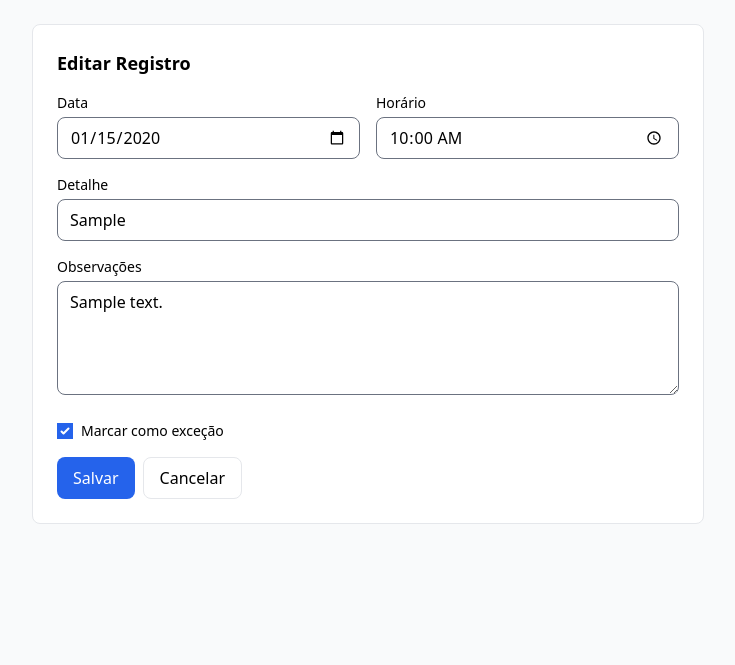
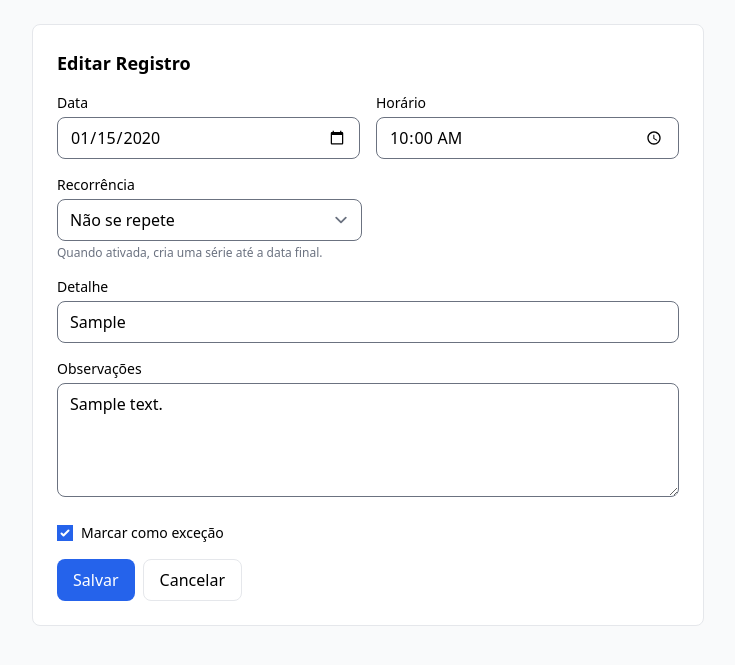
Before and after one commit to ArthurPoggy/cuidarjuntos, a Django app: page /care/records/1/edit/ in a window 1280 px wide. Shown: the part 65-730 px from the top of the page, without its empty margins (0-735 px from the left). Run offline with Django 4.2, Linux system fonts and the light colour scheme; a user stored in the database is signed in; tables that the repository leaves empty hold one stand-in row (values such as "Sample post"); some libraries are stand-ins or nearby versions.

Commit message:
recorrencia em editar registro

```diff
--- a/templates/care/record_form.html
+++ b/templates/care/record_form.html
@@ -35,6 +35,21 @@
                value="{{ form.time.value|default:form.instance.time|time:'H:i' }}"
                class="w-full rounded-lg border px-3 py-2">
         {{ form.time.errors }}
+      </div>
+    </div>
+
+    <!-- Recorrência -->
+    <div class="grid grid-cols-1 sm:grid-cols-2 gap-3">
+      <div>
+        <label class="block text-xs sm:text-sm mb-1">Recorrência</label>
+        {{ form.recurrence }} {{ form.recurrence.errors }}
+        <p class="mt-1 text-xs text-gray-500">Quando ativada, cria uma série até a data final.</p>
+      </div>
+
+      <div id="repeat-until-wrap" class="{% if not form.recurrence.value or form.recurrence.value == 'none' %}hidden{% endif %}">
+        <label class="block text-xs sm:text-sm mb-1">Repetir até</label>
+        {{ form.repeat_until }} {{ form.repeat_until.errors }}
+        <p class="mt-1 text-xs text-gray-500">Não pode ser anterior à Data.</p>
       </div>
     </div>
 
```
